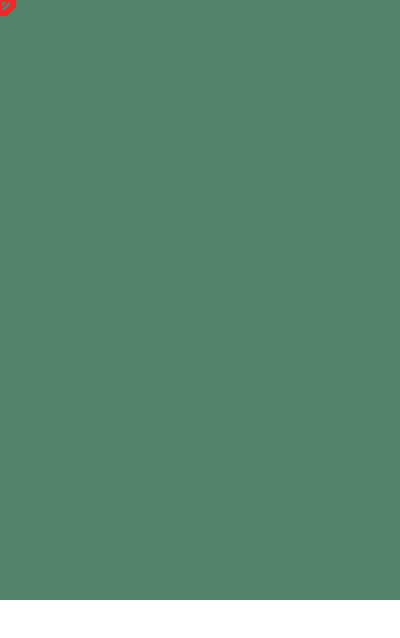
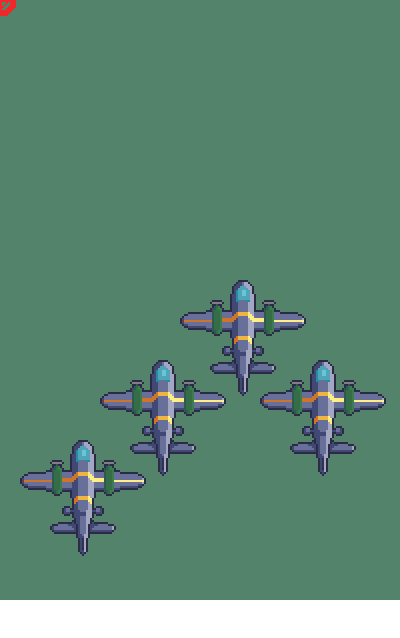
Before and after one commit to copy-cat-games/waistgunners, an Electron app: page index.html in a window 400 px wide. Drawn offline with Linux system fonts and the light colour scheme.

Commit message:
have the bombers flying in formation. javascript is hard to debug. damn.

```diff
--- a/index.html
+++ b/index.html
@@ -20,11 +20,14 @@
         <canvas></canvas>
         <!-- add some scripts! -->
         <script src="scripts/Vector.js"></script>
-        <script src="scripts/waistgunners.js"></script>
+        <script src="scripts/init.js"></script>
         <script src="scripts/load_assets.js"></script>
         <script src="scripts/Entity.js"></script>
         <script src="scripts/Engine.js"></script>
+        <!-- also need to add gunners -->
+        <script src="scripts/Bomber.js"></script>
         <script src="scripts/hud.js"></script>
+        <script src="scripts/waistgunners.js"></script>
         <script>
             requestAnimationFrame(animate);
         </script>
--- /dev/null
+++ b/scripts/Bomber.js
@@ -0,0 +1,89 @@
+const BOMBER_SIZE  = new Vector(63, 58);
+const BOMBER_SPEED = 0.5;
+
+const BOMBER_ENGINES = [
+    new Vector(15, 10),
+    new Vector(41, 10),
+];
+
+class Bomber extends Entity {
+    constructor(position) {
+        super(position);
+        this.size = BOMBER_SIZE;
+
+        this.engines = [
+            new Engine(this.position.plus(BOMBER_ENGINES[0])),
+            new Engine(this.position.plus(BOMBER_ENGINES[1])),
+        ];
+        this.gunners = [
+            // set up the gunners
+        ]
+    }
+
+    update(lapse) {
+
+    }
+
+    move(offset) {
+        this.position = this.position.plus(offset);
+        this.engines[0].position = this.engines[0].position.plus(offset);
+        this.engines[1].position = this.engines[1].position.plus(offset);
+    }
+
+    draw() {
+        // also draw the engines and the gunners
+        context.drawImage(sprites.player_bomber, this.position.x, this.position.y);
+        this.engines[0].draw();
+        this.engines[1].draw();
+    }
+}
+
+function initialize_bombers() {
+    for (var c = 0; c < 4; c++) {
+        var base_position = new Vector(BUFFER_WIDTH / 2 - 10, BUFFER_HEIGHT / 2 - 10);
+        switch (c) {
+            // case 0 uses the base position, at the head of the formation
+            case 1:
+                base_position.x += 40; base_position.y += 40;
+                break;
+            case 2:
+                base_position.x -= 40; base_position.y += 40;
+                break;
+            case 3:
+                base_position.x -= 80; base_position.y += 80;
+                break;
+        }
+        bombers.push(new Bomber(base_position));
+    }
+}
+
+function update_bombers(lapse) {
+    var motion = new Vector(0, 0);
+    if (keys[KEY_A] || keys[KEY_LEFT]) {
+        motion.x -= 1;
+    }
+    if (keys[KEY_D] || keys[KEY_RIGHT]) {
+        motion.x += 1;
+    }
+    bombers.forEach(b => {
+        if (b.position.x + motion.x + BOMBER_SIZE.x > BUFFER_WIDTH + 10 || b.position.x + motion.x < -10) {
+            motion.x = 0;
+        }
+    });
+
+    if (keys[KEY_W] || keys[KEY_UP]) {
+        motion.y -= 1;
+    }
+    if (keys[KEY_S] || keys[KEY_DOWN]) {
+        motion.y += 1;
+    }
+    bombers.forEach(b => {
+        if (b.position.y + motion.y + BOMBER_SIZE.y > BUFFER_HEIGHT + 10 || b.position.y + motion.y < -10) {
+            motion.y = 0;
+        }
+    });
+
+    bombers.forEach(b => {
+        b.move(motion);
+    });
+}
--- a/scripts/Engine.js
+++ b/scripts/Engine.js
@@ -2,6 +2,39 @@ const MAXIMUM_ENGINE_HEALTH = 12;
 
 class Engine extends Entity {
     constructor(position) {
-        this.position = position;
+        super(position);
+        this.health   = MAXIMUM_ENGINE_HEALTH;
+        this.dead     = false;
+    }
+
+    update() {
+
+    }
+
+    draw() {
+        var sprite;
+
+        switch (this.health) {
+            case 12:
+            case 11:
+            case 10:
+            case 9:
+            case 8:
+                sprite = sprites.player_engine;
+                break;
+            case 7:
+            case 6:
+            case 5:
+            case 4:
+            case 3:
+            case 2:
+            case 1:
+                sprite = sprites.player_engine_damaged;
+                break;
+            default:
+                sprite = sprites.player_engine_dead;
+        }
+
+        context.drawImage(sprite, this.position.x, this.position.y);
     }
 }
--- a/scripts/Vector.js
+++ b/scripts/Vector.js
@@ -31,4 +31,8 @@ class Vector {
         }
         return angle;
     }
+
+    to_string() {
+        return "(" + this.x + ", " + this.y + ")";
+    }
 }
--- a/scripts/hud.js
+++ b/scripts/hud.js
@@ -4,4 +4,8 @@ function draw_hud() {
     // draw the reticle
     var reticle_position = mouse.position.minus(RETICLE_SIZE.times(0.5));
     context.drawImage(mouse.down ? sprites.reticle_firing : sprites.reticle_aiming, reticle_position.x, reticle_position.y);
+
+    if (debug) {
+
+    }
 }
--- /dev/null
+++ b/scripts/init.js
@@ -0,0 +1,90 @@
+var canvas    = document.querySelector("canvas");
+canvas.width  = 400;
+canvas.height = 600;
+var context   = canvas.getContext("2d");
+
+context.imageSmoothingEnabled = false;
+context.scale(2, 2);
+
+// global variables
+
+/**
+    the game state.
+
+    possible values: `main menu`, `credits`, `paused`, `playing`, `game over`
+*/
+var game_state = "main menu";
+
+var ticks = 0;
+var debug = false;
+var score = 0;
+
+var bullets = [];
+var enemies = [];
+var bombers = [];
+
+const BUFFER_WIDTH  = 200;
+const BUFFER_HEIGHT = 300;
+
+// keyboard and mouse
+mouse = {
+    position: new Vector(0, 0),
+    down: false,
+};
+
+// helpful constants
+const KEY_W     = 87;
+const KEY_A     = 65;
+const KEY_S     = 83;
+const KEY_D     = 68;
+const KEY_R     = 82;
+const KEY_ESC   = 27;
+const KEY_ENTER = 13;
+const KEY_SPACE = 32;
+const KEY_LEFT  = 37;
+const KEY_UP    = 38;
+const KEY_RIGHT = 39;
+const KEY_DOWN  = 40;
+
+var keys = [];
+
+addEventListener("keydown", (event) => {
+    switch (event.keyCode) {
+        case KEY_R:
+            debug = !debug;
+            break;
+        case KEY_ESC:
+            if (game_state == "playing") {
+                game_state = "paused";
+            } else if (game_state == "paused") {
+                game_state = "playing";
+            }
+            break;
+        case KEY_ENTER:
+            if (game_state == "main menu") {
+                game_state = "playing";
+            }
+            if (game_state == "game over" || game_state == "credits") {
+                game_state = "main menu";
+            }
+            break;
+        default:
+            keys[event.keyCode] = true;
+    }
+});
+
+addEventListener("keyup", (event) => {
+    keys[event.keyCode] = false;
+});
+
+addEventListener("mousedown", (event) => {
+    mouse.down = true;
+});
+
+addEventListener("mouseup", (event) => {
+    mouse.down = false;
+});
+
+addEventListener("mousemove", (event) => {
+    mouse.position = (new Vector(event.clientX, event.clientY)).times(0.5);
+});
--- a/scripts/waistgunners.js
+++ b/scripts/waistgunners.js
@@ -1,95 +1,4 @@
 // handle stuff, keep the game together
-
-// const remote = require("electron");
-// var window   = remote.getCurrentWindow();
-
-var canvas    = document.querySelector("canvas");
-canvas.width  = 400;
-canvas.height = 600;
-var context   = canvas.getContext("2d");
-
-context.imageSmoothingEnabled = false;
-context.scale(2, 2);
-
-// global variables
-
-/**
-    the game state.
-
-    possible values: `main menu`, `credits`, `paused`, `playing`, `game over`
-*/
-var game_state = "main menu";
-var ticks      = 0;
-var debug      = false;
-
-// keyboard and mouse
-mouse = {
-    position: new Vector(0, 0),
-    down: false,
-};
-
-// helpful constants
-const KEY_W     = 87;
-const KEY_A     = 65;
-const KEY_S     = 83;
-const KEY_D     = 68;
-const KEY_Q     = 81;
-const KEY_R     = 82;
-const KEY_ESC   = 27;
-const KEY_ENTER = 13;
-const KEY_SPACE = 32;
-const KEY_LEFT  = 37;
-const KEY_UP    = 38;
-const KEY_RIGHT = 39;
-const KEY_DOWN  = 40;
-
-var keys = [];
-
-addEventListener("keydown", (event) => {
-    switch (event.keyCode) {
-        case KEY_Q:
-            if (game_state != "playing") {
-                // window.close();
-            }
-            break;
-        case KEY_R:
-            debug = !debug;
-            break;
-        case KEY_ESC:
-            if (game_state == "playing") {
-                game_state = "paused";
-            } else if (game_state == "paused") {
-                game_state = "playing";
-            }
-            break;
-        case KEY_ENTER:
-            if (game_state == "main menu") {
-                game_state = "playing";
-            }
-            if (game_state == "game over" || game_state == "credits") {
-                game_state = "main menu";
-            }
-            break;
-        default:
-            keys[event.keyCode] = true;
-    }
-});
-
-addEventListener("keyup", (event) => {
-    keys[event.keyCode] = false;
-});
-
-addEventListener("mousedown", (event) => {
-    mouse.down = true;
-});
-
-addEventListener("mouseup", (event) => {
-    mouse.down = false;
-});
-
-addEventListener("mousemove", (event) => {
-    mouse.position = (new Vector(event.clientX, event.clientY)).times(0.5);
-});
 
 // animation and timing
 
@@ -108,6 +17,8 @@ function animate(time) {
 
 function update(lapse) {
     ticks++;
+
+    update_bombers();
 }
 
 function draw() {
@@ -122,5 +33,10 @@ function draw() {
         - hud elements (reticle, highscore, debug mode)
     */
 
+    bombers.forEach(b => {
+        b.draw();
+    });
     draw_hud();
 }
+
+initialize_bombers();
```
Also changed, not shown: scripts/Bullet.js (added), scripts/Gunner.js (added).
